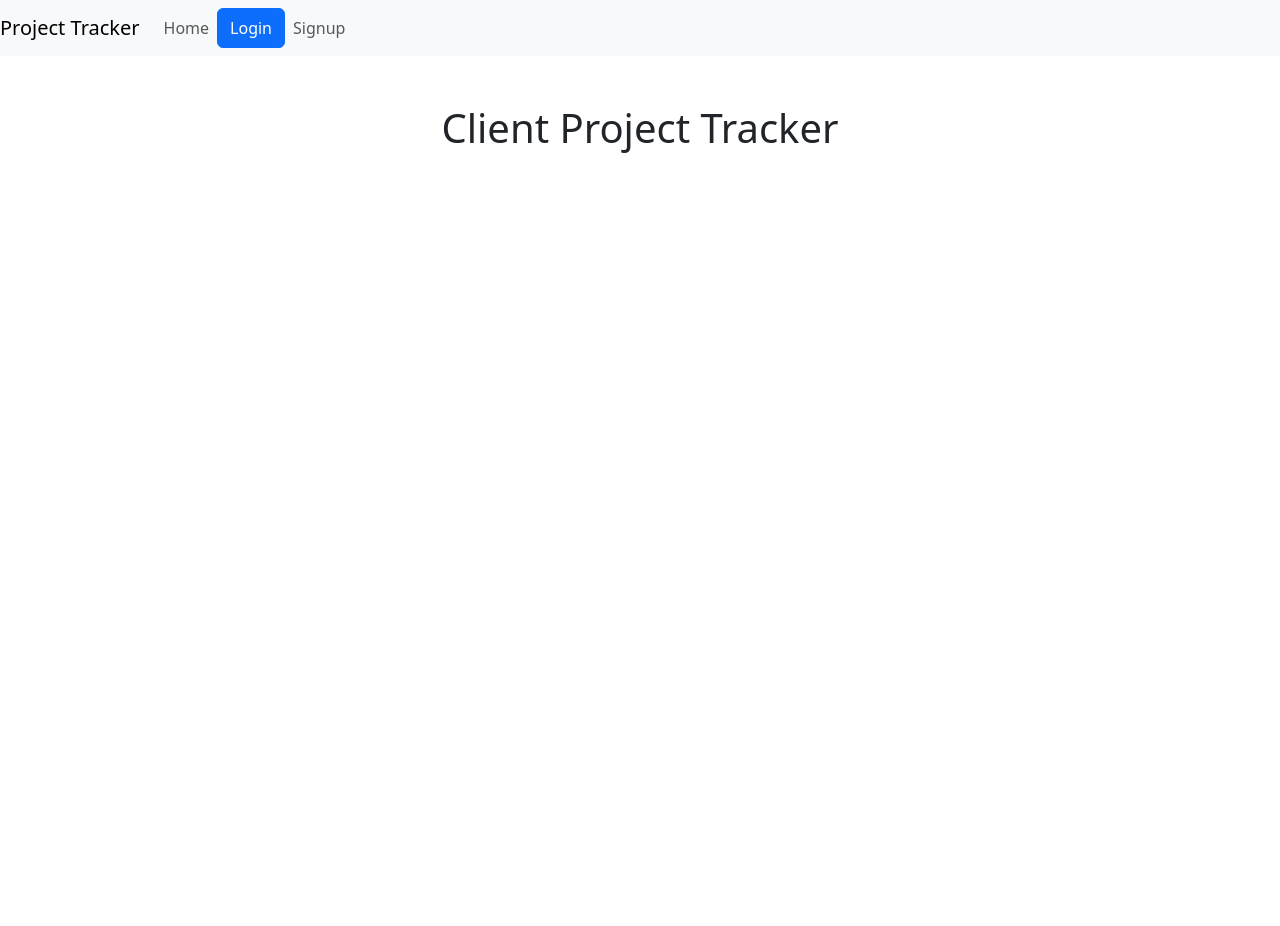
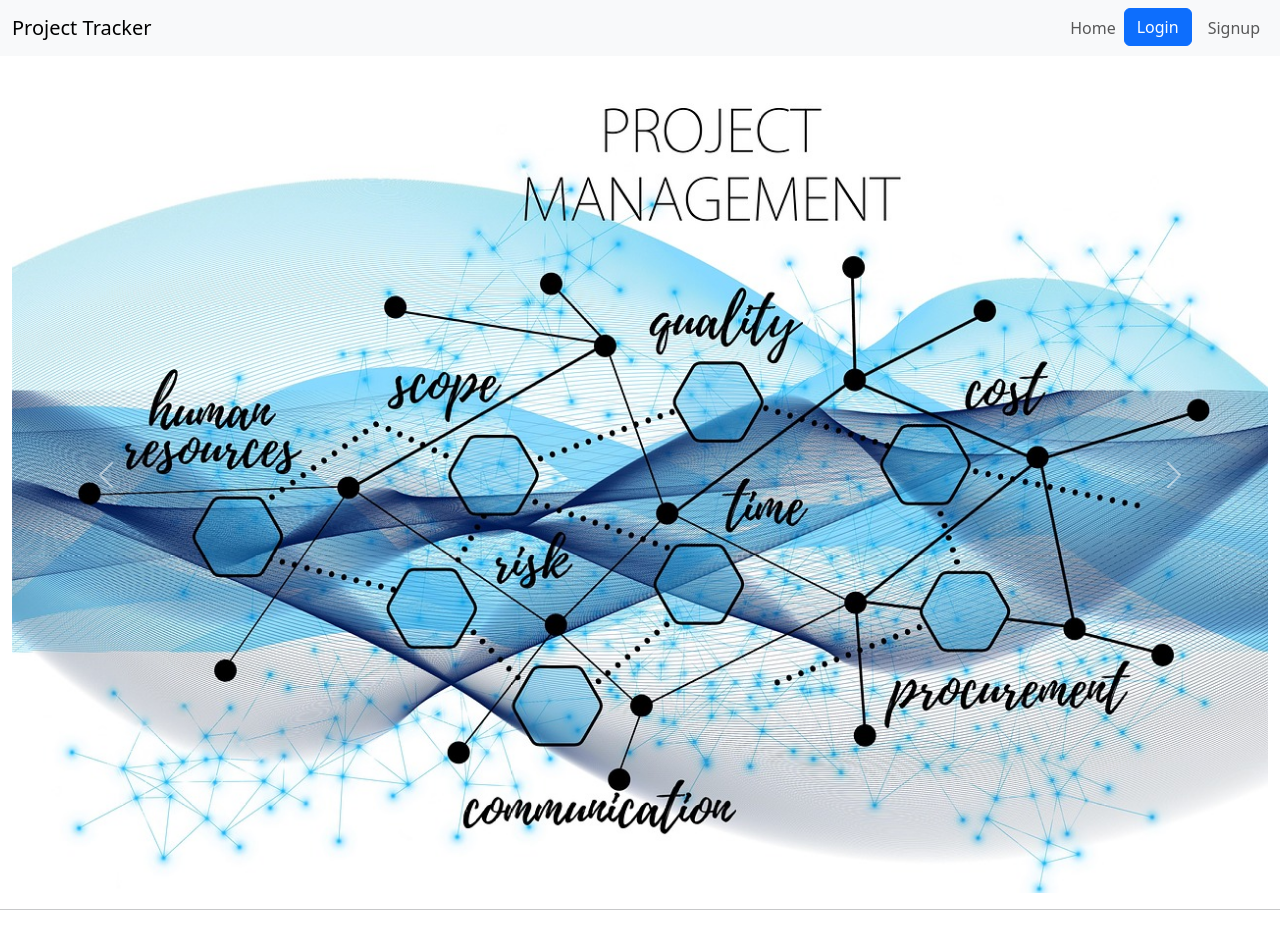
Before and after one commit to Shashwat1319/ProjectTracker, a React (Vite) app in the folder client/: page / in a window 1280 px wide. Before the commit the page ends 800 px from the top, so only its background shows below. Built offline with nearby package versions, Linux system fonts and the light colour scheme.

Commit message:
Solve Respinsiveness

```diff
--- a/client/src/Components/Carousal.jsx
+++ b/client/src/Components/Carousal.jsx
@@ -1,11 +1,44 @@
-import React from 'react'
+import React from 'react';
 
-const Carousal = () => {
+const Carousel = () => {
   return (
-    <>
+    <section>
+      <div className="container-fluid">
+        <div id="carouselExampleControls" className="carousel slide" data-bs-ride="carousel">
+          <div className="carousel-inner">
+            <div className="carousel-item active">
+              <img className="d-block w-100" src="/carousel1.jpg" alt="First slide" />
+            </div>
+            <div className="carousel-item">
+              <img className="d-block w-100" src="/login.jpg" alt="Second slide" />
+            </div>
+            <div className="carousel-item">
+              <img className="d-block w-100" src="/carousel3.jpg" alt="Third slide" />
+            </div>
+          </div>
+          <button
+            className="carousel-control-prev"
+            type="button"
+            data-bs-target="#carouselExampleControls"
+            data-bs-slide="prev"
+          >
+            <span className="carousel-control-prev-icon" aria-hidden="true"></span>
+            <span className="visually-hidden">Previous</span>
+          </button>
+          <button
+            className="carousel-control-next"
+            type="button"
+            data-bs-target="#carouselExampleControls"
+            data-bs-slide="next"
+          >
+            <span className="carousel-control-next-icon" aria-hidden="true"></span>
+            <span className="visually-hidden">Next</span>
+          </button>
+        </div>
+      </div>
+      <hr />
+    </section>
+  );
+};
 
-    </>
-  )
-}
-
-export default Carousal
+export default Carousel;
--- a/client/src/Components/Home.jsx
+++ b/client/src/Components/Home.jsx
@@ -1,12 +1,10 @@
 
 import React from "react";
-
+import Carousal from "./Carousal";
 const Home = () => {
   return (
     <>
-    <h1 className='text-center mt-5'>
-        Client Project Tracker
-    </h1>
+  <Carousal/>
     </>
   )
 }
--- a/client/src/Components/Navbar.jsx
+++ b/client/src/Components/Navbar.jsx
@@ -12,14 +12,15 @@ const Navbar = () => {
   return (
     <>
    <nav className="navbar navbar-expand-lg navbar-light bg-light">
+  <div className="container-fluid">
     <Link className="navbar-brand" to="/">
       Project Tracker
     </Link>
     <button
       className="navbar-toggler"
       type="button"
-          data-toggle="collapse"
-          data-target="#navbarNav"
+      data-bs-toggle="collapse"       // ✅ Note: "data-bs-toggle"
+      data-bs-target="#navbarNav"    // ✅ Note: "data-bs-target"
       aria-controls="navbarNav"
       aria-expanded="false"
       aria-label="Toggle navigation"
@@ -27,44 +28,35 @@ const Navbar = () => {
       <span className="navbar-toggler-icon"></span>
     </button>
     <div className="collapse navbar-collapse" id="navbarNav">
-          <ul className="navbar-nav">
-            <li className="nav-item active">
-              <Link className="nav-link" to="/">
-                Home
-              </Link>
+      <ul className="navbar-nav ms-auto">
+        <li className="nav-item">
+          <Link className="nav-link" to="/">Home</Link>
         </li>
         {token ? (
-              <button
-                className="nav-link btn btn-outline-danger"
-                onClick={logout}
-              >
+          <li className="nav-item">
+            <button className="nav-link btn btn-outline-danger" onClick={logout}>
               Logout
             </button>
+          </li>
         ) : (
-              <button
-                className="btn btn-primary"
-                onClick={() => navigate("/login")}
-              >
+          <>
+            <li className="nav-item">
+              <button className="btn btn-primary me-2" onClick={() => navigate("/login")}>
                 Login
               </button>
-            )}
-
-            <li className="nav-item">
-              {!token ? (
-               <Link className="nav-link" to="/signup">
-                Signup
-              </Link>
-            ) : ""}
             </li>
             <li className="nav-item">
-              {token ? (
-               <Link className="nav-link" to="/pages/dashboard">
-                Dashboard
-              </Link>
-            ) : ""}
-
+              <Link className="nav-link" to="/signup">Signup</Link>
             </li>
+          </>
+        )}
+        {token && (
+          <li className="nav-item">
+            <Link className="nav-link" to="/pages/dashboard">Dashboard</Link>
+          </li>
+        )}
       </ul>
+    </div>
   </div>
 </nav>
 </>
```
Also changed, not shown: client/public/carousel1.jpg (added). Lines whose indentation alone changed are shown as unchanged.
